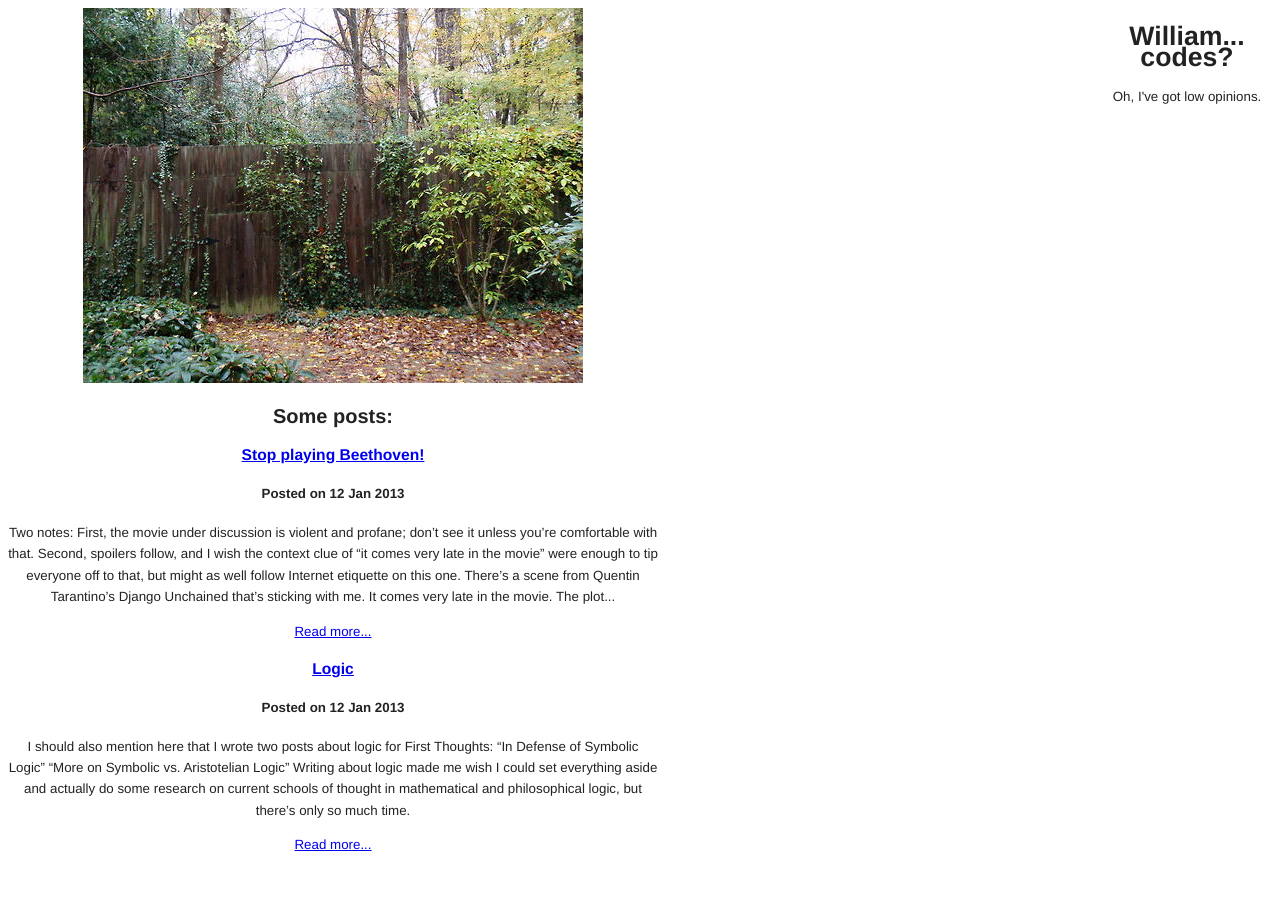
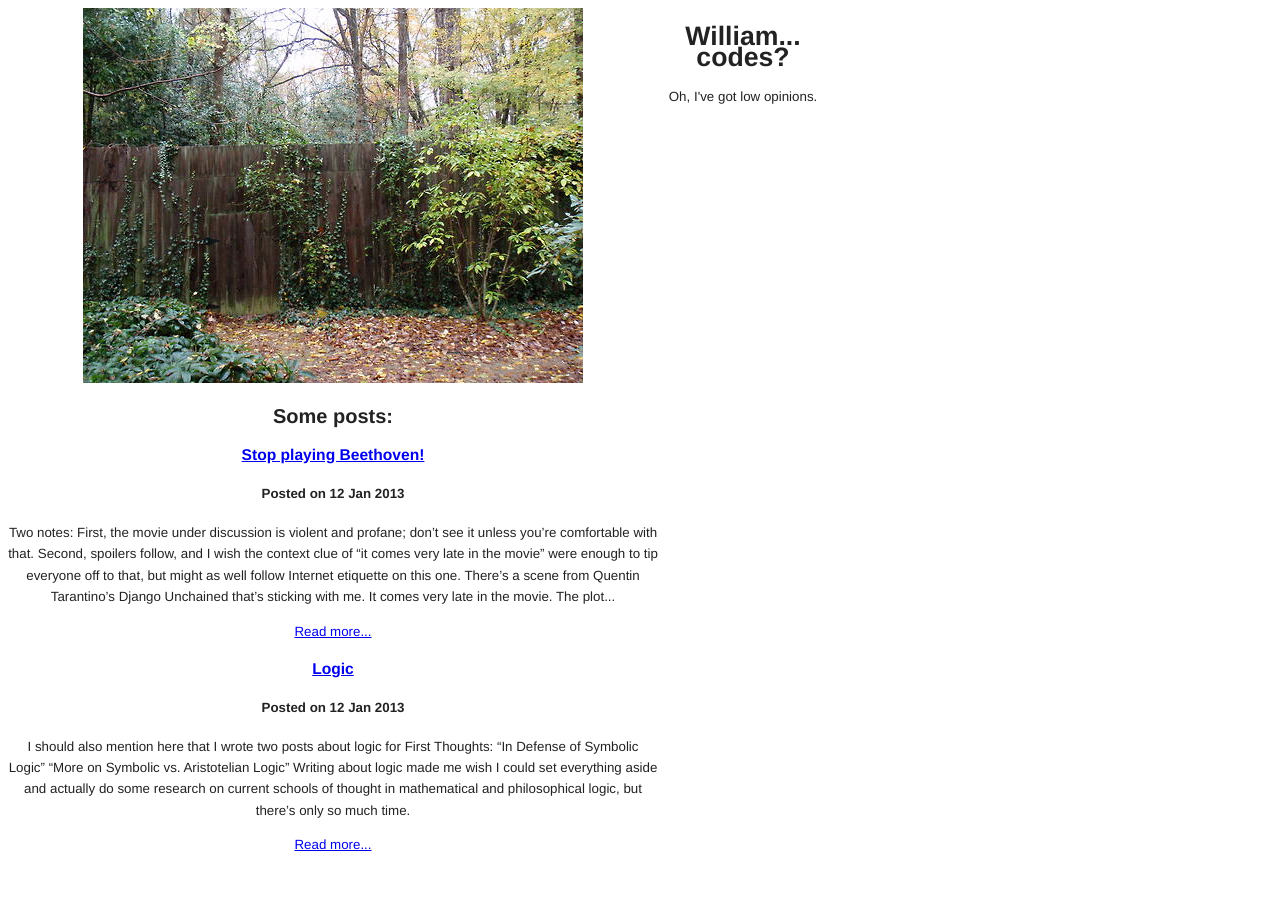
Before and after one commit to williamrandolph/williamrandolph.github.com, a Jekyll site: the page built from index.html, in a window 1280 px wide. Built offline with Jekyll 4.4.1, drawn with Linux system fonts in a browser that asks for light colours; Markdown is read by kramdown in place of the engine named in the settings.

Commit message:
adding wrapper width to stylesheet

```diff
--- a/stylesheets/style2.css
+++ b/stylesheets/style2.css
@@ -6,7 +6,7 @@ body {
     line-height:16pt;
 }
 
-#wrapper{
+.wrapper{
   width:820px;
 }
 
```
